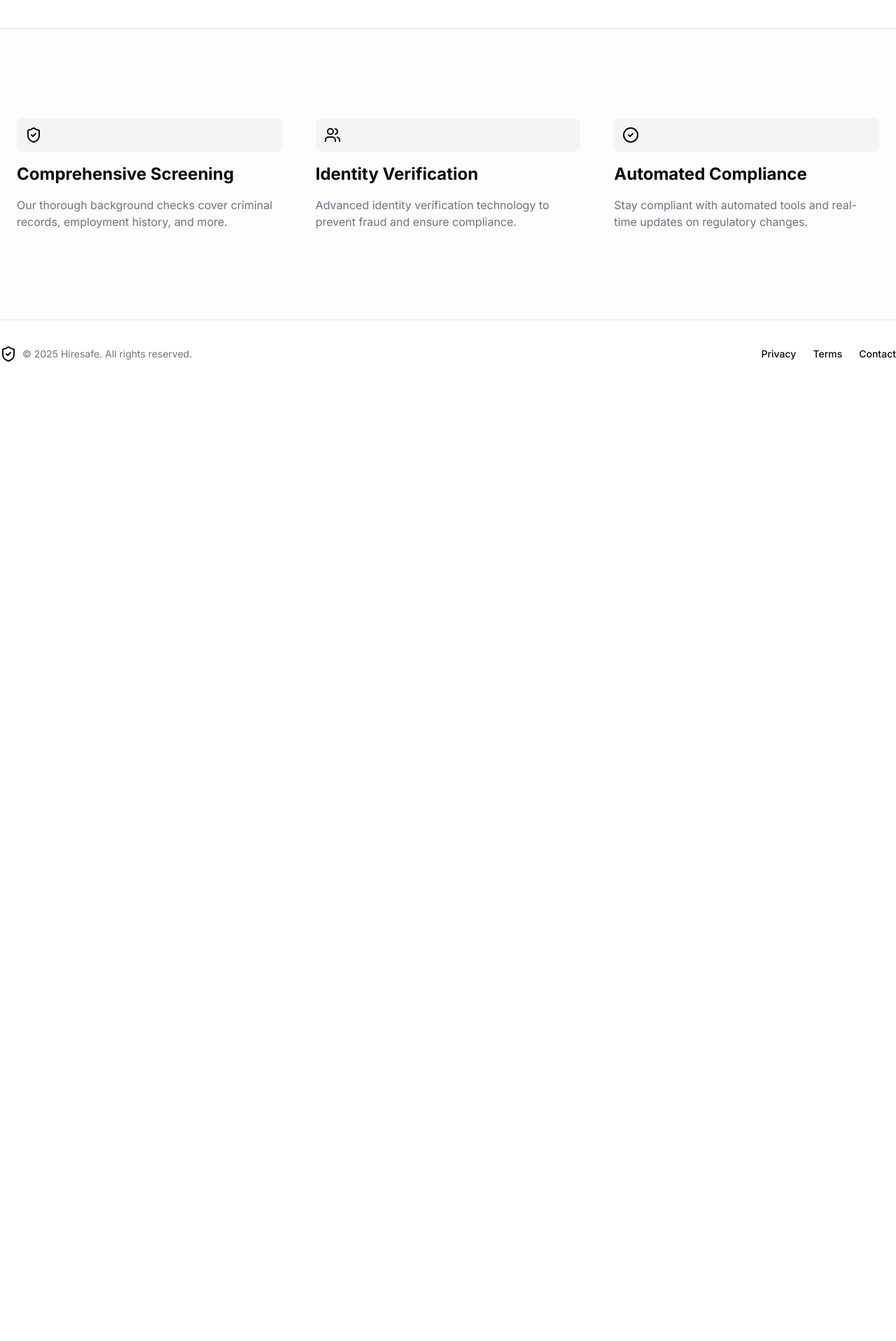
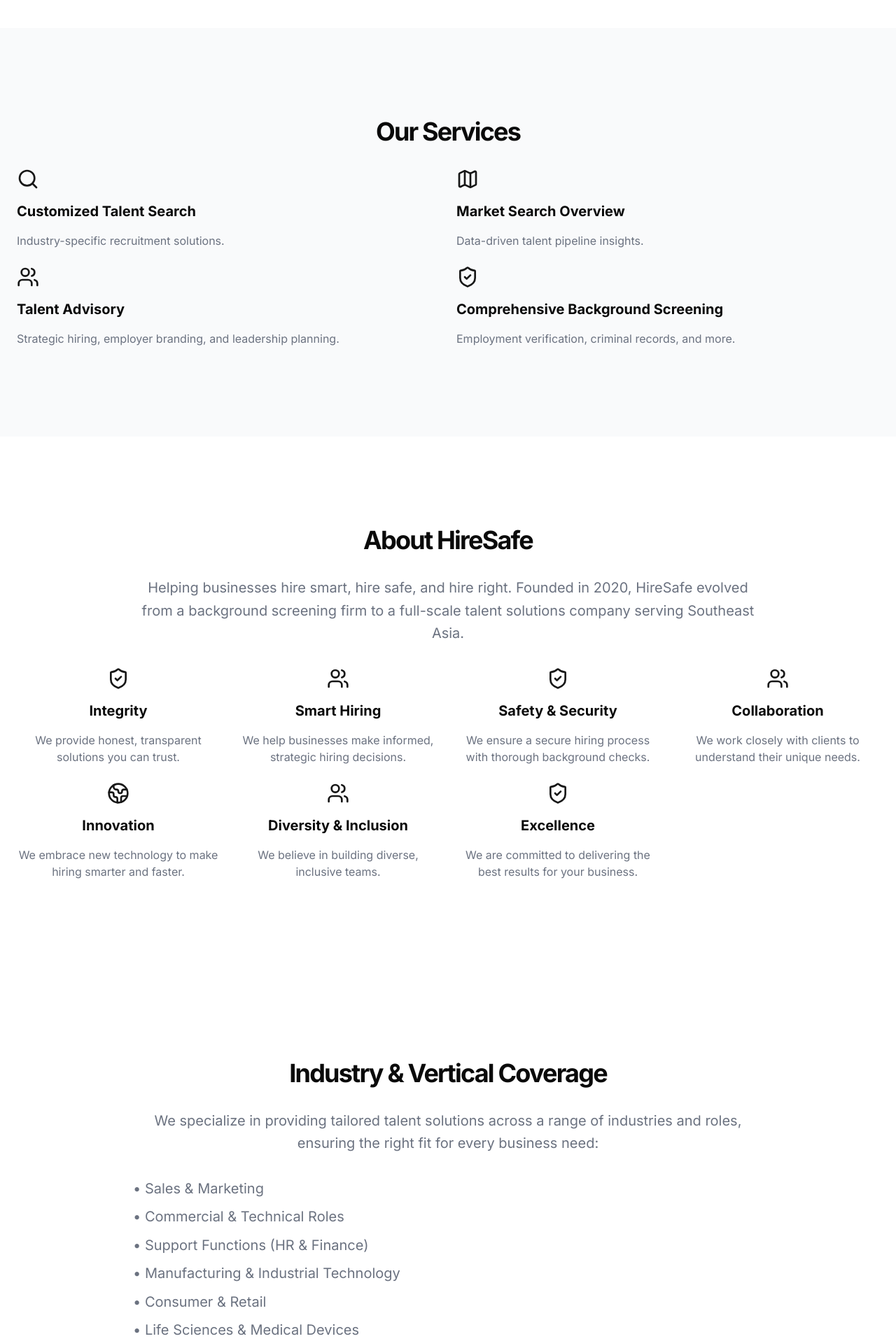
Before and after one commit to mehdibadjian/hiresafe, a Next.js app: page / in a window 1280 px wide. Shown: the part 880-2797 px from the top of the page at 70% size. Before the commit the page ends 1434 px from the top, so only its background shows below. Built offline with nearby package versions, Linux system fonts and the light colour scheme.

Commit message:
Adds missing footer and homepage details

```diff
--- a/app/about/page.tsx
+++ b/app/about/page.tsx
@@ -148,5 +148,23 @@ export default function AboutPage() {
           </div>
         </div>
       </section>
+      <footer className="border-t py-6 md:py-0">
+            <div className="container flex flex-col items-center justify-between gap-4 md:h-24 md:flex-row">
+              <div className="flex items-center gap-2">
+                <p className="text-sm leading-loose text-muted-foreground">© 2025 Hiresafe. All rights reserved.</p>
+              </div>
+              <nav className="flex gap-4 sm:gap-6">
+                <Link href="/about" className="text-sm font-medium hover:text-primary">
+                  About
+                </Link>
+                <Link href="/services" className="text-sm font-medium hover:text-primary">
+                  Services
+                </Link>
+                <Link href="/contact" className="text-sm font-medium hover:text-primary">
+                  Contact
+                </Link>
+              </nav>
+            </div>
+          </footer>
     </main>
 )}
--- a/app/contact/page.tsx
+++ b/app/contact/page.tsx
@@ -10,6 +10,7 @@ import { Input } from "@/components/ui/input"
 import { Label } from "@/components/ui/label"
 import { Textarea } from "@/components/ui/textarea"
 import { useToast } from "@/components/ui/use-toast"
+import Link from "next/link"
 
 export default function ContactPage() {
   const [isLoading, setIsLoading] = useState(false)
@@ -138,6 +139,24 @@ export default function ContactPage() {
           </div>
         </div>
       </section>
+      <footer className="border-t py-6 md:py-0">
+          <div className="container flex flex-col items-center justify-between gap-4 md:h-24 md:flex-row">
+            <div className="flex items-center gap-2">
+              <p className="text-sm leading-loose text-muted-foreground">© 2025 Hiresafe. All rights reserved.</p>
+            </div>
+            <nav className="flex gap-4 sm:gap-6">
+              <Link href="/about" className="text-sm font-medium hover:text-primary">
+                About
+              </Link>
+              <Link href="/services" className="text-sm font-medium hover:text-primary">
+                Services
+              </Link>
+              <Link href="/contact" className="text-sm font-medium hover:text-primary">
+                Contact
+              </Link>
+            </nav>
+          </div>
+        </footer>
     </main>
   )
 }
--- a/app/page.tsx
+++ b/app/page.tsx
@@ -1,6 +1,6 @@
 "use client";
 
-import { ArrowRight, CheckCircle2, ShieldCheck, Users, Phone } from "lucide-react";
+import { ArrowRight, CheckCircle2, ShieldCheck, Users, Phone, Search, Map, Globe2 } from "lucide-react";
 import Image from "next/image";
 import Link from "next/link";
 import { Button } from "@/components/ui/button";
@@ -12,21 +12,21 @@ export default function Home() {
   }, []);
 
   return (
-    <div className="flex min-h-screen flex-col">
-      <main className="flex-1">
+    <div className="flex min-h-screen flex-col items-center">
+      <main className="flex-1 w-full">
         <section className="w-full py-12 md:py-24 lg:py-32">
           <div className="container px-4 md:px-6">
-            <div className="grid gap-6 lg:grid-cols-[1fr_400px] lg:gap-12 xl:grid-cols-[1fr_600px]">
-              <div className="flex flex-col justify-center space-y-4">
+            <div className="grid gap-6 lg:grid-cols-[1fr_400px] lg:gap-12 xl:grid-cols-[1fr_600px] items-center">
+              <div className="flex flex-col justify-center space-y-4 text-center lg:text-left">
                 <div className="space-y-2">
                   <h1 className="text-3xl font-bold tracking-tighter sm:text-5xl xl:text-6xl/none">
-                    Secure Background Checks Made Simple
+                    Connecting Your Business with Top Talent & Future Leaders
                   </h1>
-                  <p className="max-w-[600px] text-gray-500 md:text-xl dark:text-gray-400">
-                    Protect your business with comprehensive background screening and identity verification solutions.
+                  <p className="max-w-[600px] mx-auto text-gray-500 md:text-xl dark:text-gray-400">
+                    HireSafe helps businesses hire the right people through strategic recruitment, market insights, and thorough background checks.
                   </p>
                 </div>
-                <div className="flex flex-col gap-2 min-[400px]:flex-row">
+                <div className="flex flex-col gap-2 min-[400px]:flex-row justify-center lg:justify-start">
                   <Link href="/contact">
                     <Button size="lg">
                       Get Started
@@ -50,52 +50,131 @@ export default function Home() {
             </div>
           </div>
         </section>
-        <section className="w-full border-t bg-gray-50/40 py-12 dark:bg-gray-800/40 md:py-24 lg:py-32">
+        <section className="w-full py-12 md:py-24 lg:py-32 bg-gray-50 dark:bg-gray-800/40">
           <div className="container px-4 md:px-6">
-            <div className="grid gap-6 lg:grid-cols-3 lg:gap-12">
-              <div className="flex flex-col justify-center space-y-4">
-                <div className="inline-block rounded-lg bg-gray-100 p-3 dark:bg-gray-800">
-                  <ShieldCheck className="h-6 w-6" />
-                </div>
-                <h3 className="text-2xl font-bold">Comprehensive Screening</h3>
+            <h2 className="text-3xl font-bold tracking-tighter sm:text-4xl text-center mb-8">Our Services</h2>
+            <div className="grid gap-6 lg:grid-cols-2">
+              <div className="flex flex-col space-y-4 text-center lg:text-left">
+                <Search className="h-8 w-8 text-primary mx-auto lg:mx-0" />
+                <h3 className="text-xl font-bold">Customized Talent Search</h3>
                 <p className="text-gray-500 dark:text-gray-400">
-                  Our thorough background checks cover criminal records, employment history, and more.
+                  Industry-specific recruitment solutions.
                 </p>
               </div>
-              <div className="flex flex-col justify-center space-y-4">
-                <div className="inline-block rounded-lg bg-gray-100 p-3 dark:bg-gray-800">
-                  <Users className="h-6 w-6" />
-                </div>
-                <h3 className="text-2xl font-bold">Identity Verification</h3>
+              <div className="flex flex-col space-y-4 text-center lg:text-left">
+                <Map className="h-8 w-8 text-primary mx-auto lg:mx-0" />
+                <h3 className="text-xl font-bold">Market Search Overview</h3>
                 <p className="text-gray-500 dark:text-gray-400">
-                  Advanced identity verification technology to prevent fraud and ensure compliance.
+                  Data-driven talent pipeline insights.
                 </p>
               </div>
-              <div className="flex flex-col justify-center space-y-4">
-                <div className="inline-block rounded-lg bg-gray-100 p-3 dark:bg-gray-800">
-                  <CheckCircle2 className="h-6 w-6" />
-                </div>
-                <h3 className="text-2xl font-bold">Automated Compliance</h3>
+              <div className="flex flex-col space-y-4 text-center lg:text-left">
+                <Users className="h-8 w-8 text-primary mx-auto lg:mx-0" />
+                <h3 className="text-xl font-bold">Talent Advisory</h3>
                 <p className="text-gray-500 dark:text-gray-400">
-                  Stay compliant with automated tools and real-time updates on regulatory changes.
+                  Strategic hiring, employer branding, and leadership planning.
+                </p>
+              </div>
+              <div className="flex flex-col space-y-4 text-center lg:text-left">
+                <ShieldCheck className="h-8 w-8 text-primary mx-auto lg:mx-0" />
+                <h3 className="text-xl font-bold">Comprehensive Background Screening</h3>
+                <p className="text-gray-500 dark:text-gray-400">
+                  Employment verification, criminal records, and more.
                 </p>
               </div>
             </div>
+          </div>
+        </section>
+        <section className="w-full py-12 md:py-24 lg:py-32">
+          <div className="container px-4 md:px-6">
+            <h2 className="text-3xl font-bold tracking-tighter sm:text-4xl text-center mb-8">About HireSafe</h2>
+            <p className="max-w-[900px] mx-auto text-gray-500 md:text-xl/relaxed dark:text-gray-400 text-center mb-8">
+              Helping businesses hire smart, hire safe, and hire right. Founded in 2020, HireSafe evolved from a background screening firm to a full-scale talent solutions company serving Southeast Asia.
+            </p>
+            <div className="grid gap-6 lg:grid-cols-4">
+              <div className="flex flex-col items-center space-y-4 text-center">
+                <ShieldCheck className="h-8 w-8 text-primary" />
+                <h3 className="text-xl font-bold">Integrity</h3>
+                <p className="text-gray-500 dark:text-gray-400">
+                  We provide honest, transparent solutions you can trust.
+                </p>
+              </div>
+              <div className="flex flex-col items-center space-y-4 text-center">
+                <Users className="h-8 w-8 text-primary" />
+                <h3 className="text-xl font-bold">Smart Hiring</h3>
+                <p className="text-gray-500 dark:text-gray-400">
+                  We help businesses make informed, strategic hiring decisions.
+                </p>
+              </div>
+              <div className="flex flex-col items-center space-y-4 text-center">
+                <ShieldCheck className="h-8 w-8 text-primary" />
+                <h3 className="text-xl font-bold">Safety & Security</h3>
+                <p className="text-gray-500 dark:text-gray-400">
+                  We ensure a secure hiring process with thorough background checks.
+                </p>
+              </div>
+              <div className="flex flex-col items-center space-y-4 text-center">
+                <Users className="h-8 w-8 text-primary" />
+                <h3 className="text-xl font-bold">Collaboration</h3>
+                <p className="text-gray-500 dark:text-gray-400">
+                  We work closely with clients to understand their unique needs.
+                </p>
+              </div>
+              <div className="flex flex-col items-center space-y-4 text-center">
+                <Globe2 className="h-8 w-8 text-primary" />
+                <h3 className="text-xl font-bold">Innovation</h3>
+                <p className="text-gray-500 dark:text-gray-400">
+                  We embrace new technology to make hiring smarter and faster.
+                </p>
+              </div>
+              <div className="flex flex-col items-center space-y-4 text-center">
+                <Users className="h-8 w-8 text-primary" />
+                <h3 className="text-xl font-bold">Diversity & Inclusion</h3>
+                <p className="text-gray-500 dark:text-gray-400">
+                  We believe in building diverse, inclusive teams.
+                </p>
+              </div>
+              <div className="flex flex-col items-center space-y-4 text-center">
+                <ShieldCheck className="h-8 w-8 text-primary" />
+                <h3 className="text-xl font-bold">Excellence</h3>
+                <p className="text-gray-500 dark:text-gray-400">
+                  We are committed to delivering the best results for your business.
+                </p>
+              </div>
+            </div>
+          </div>
+        </section>
+        <section className="w-full py-12 md:py-24 lg:py-32">
+          <div className="container px-4 md:px-6">
+            <h2 className="text-3xl font-bold tracking-tighter sm:text-4xl text-center mb-8">Industry & Vertical Coverage</h2>
+            <p className="max-w-[900px] mx-auto text-gray-500 md:text-xl/relaxed dark:text-gray-400 text-center mb-8">
+              We specialize in providing tailored talent solutions across a range of industries and roles, ensuring the right fit for every business need:
+            </p>
+            <ul className="max-w-[900px] mx-auto space-y-2 text-gray-500 md:text-xl/relaxed dark:text-gray-400">
+              <li>• Sales & Marketing</li>
+              <li>• Commercial & Technical Roles</li>
+              <li>• Support Functions (HR & Finance)</li>
+              <li>• Manufacturing & Industrial Technology</li>
+              <li>• Consumer & Retail</li>
+              <li>• Life Sciences & Medical Devices</li>
+            </ul>
+            <p className="max-w-[900px] mx-auto text-gray-500 md:text-xl/relaxed dark:text-gray-400 text-center mt-8">
+              Whether you’re looking for specialized skills or versatile team members, we have the expertise to meet your unique requirements across these key sectors.
+            </p>
           </div>
         </section>
       </main>
       <footer className="border-t py-6 md:py-0">
         <div className="container flex flex-col items-center justify-between gap-4 md:h-24 md:flex-row">
           <div className="flex items-center gap-2">
-            <ShieldCheck className="h-6 w-6" />
             <p className="text-sm leading-loose text-muted-foreground">© 2025 Hiresafe. All rights reserved.</p>
           </div>
           <nav className="flex gap-4 sm:gap-6">
-            <Link href="/privacy" className="text-sm font-medium hover:text-primary">
-              Privacy
+            <Link href="/about" className="text-sm font-medium hover:text-primary">
+              About
             </Link>
-            <Link href="/terms" className="text-sm font-medium hover:text-primary">
-              Terms
+            <Link href="/services" className="text-sm font-medium hover:text-primary">
+              Services
             </Link>
             <Link href="/contact" className="text-sm font-medium hover:text-primary">
               Contact
--- a/app/services/page.tsx
+++ b/app/services/page.tsx
@@ -70,6 +70,24 @@ export default function ServicesPage() {
           </div>
         </div>
       </section>
+      <footer className="border-t py-6 md:py-0">
+        <div className="container flex flex-col items-center justify-between gap-4 md:h-24 md:flex-row">
+          <div className="flex items-center gap-2">
+            <p className="text-sm leading-loose text-muted-foreground">© 2025 Hiresafe. All rights reserved.</p>
+          </div>
+          <nav className="flex gap-4 sm:gap-6">
+            <Link href="/about" className="text-sm font-medium hover:text-primary">
+              About
+            </Link>
+            <Link href="/services" className="text-sm font-medium hover:text-primary">
+              Services
+            </Link>
+            <Link href="/contact" className="text-sm font-medium hover:text-primary">
+              Contact
+            </Link>
+          </nav>
+        </div>
+      </footer>
     </main>
   );
 }
```
